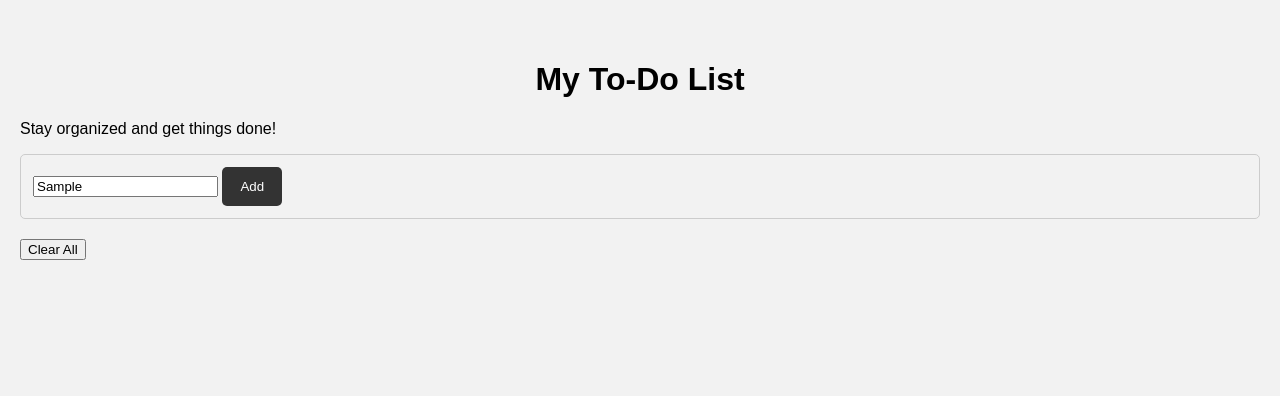
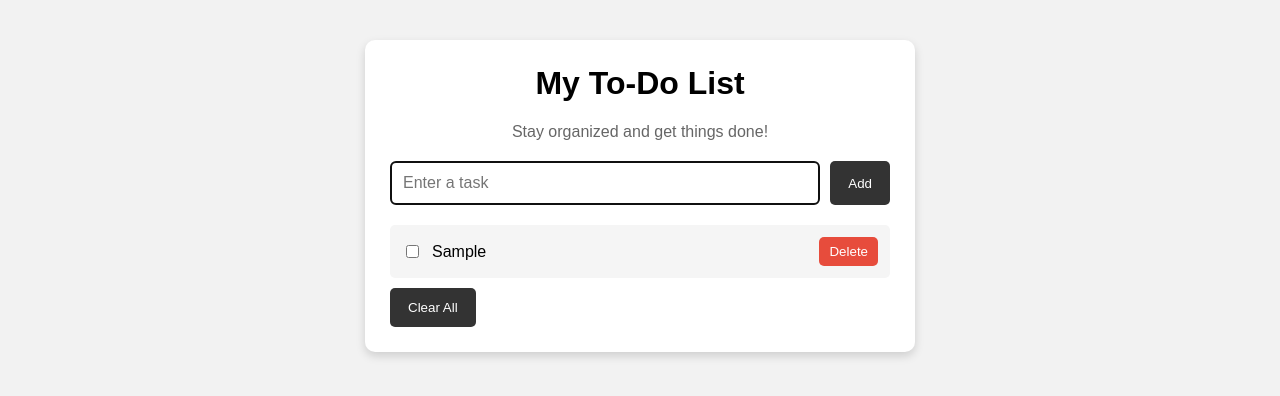
Before and after one commit to eleuteriobeann-bit/To-Do-List, a plain HTML site: page index.html in a window 1280 px wide. Both pictures are taken after typing "Sample" into the empty fields and a click on the button "Add". Drawn offline with Linux system fonts and the light colour scheme.

Commit message:
Fix todo app JavaScript and HTML/CSS issues so the list works properly.

```diff
--- a/index.html
+++ b/index.html
@@ -7,23 +7,19 @@
     <link rel="stylesheet" href="style.css">
 </head>
 <body>
+    <div class="to-do-container">
+        <h1>My To-Do List</h1>
+        <p class="subtitle">Stay organized and get things done!</p>
 
-<div class="To-Do-container">
-    <h1>My To-Do List</h1>
-    <p class="subtittle">Stay organized and get things done!</p>
+        <div class="input-area">
+            <input type="text" id="taskInput" placeholder="Enter a task">
+            <button id="addBtn" type="button">Add</button>
+        </div>
 
-<div class="input-area">
-    <input
-         type="text" id="TaskInput"
-         placeholder="Enter a task">
+        <ul id="taskList"></ul>
+        <button id="clearBtn" class="clear-btn" type="button">Clear All</button>
+    </div>
 
-<button id="addBtn">Add</button>
-</div>
-     <ul id="TaskList"></ul>
-     <button id="clearBtn" class="clear-btn">Clear All</button>
-</div>
-
-    <sript src="script.js"></sript>
-
+    <script src="script.js"></script>
 </body>
 </html>
--- a/script.js
+++ b/script.js
@@ -1,43 +1,58 @@
-function AddTask() {
-     let taskinput = document.getElementById("TaskInput");
-     let task = taskinput.value;
+document.addEventListener("DOMContentLoaded", () => {
+    const taskInput = document.getElementById("taskInput");
+    const taskList = document.getElementById("taskList");
+    const addButton = document.getElementById("addBtn");
+    const clearButton = document.getElementById("clearBtn");
+
+    function addTask() {
+        const task = taskInput.value.trim();
+
         if (task === "") {
-        alert("Please Enter a Task!");
+            alert("Please enter a task!");
             return;
         }
 
-// Create the list item
-     let li = document.createElement("li");
+        const li = document.createElement("li");
 
-// Create Checkbox
-     let checkbox = document.createElement("input");
-     checkbox.type = "checkbox;"
-}
+        const checkbox = document.createElement("input");
+        checkbox.type = "checkbox";
 
-// Create task text
-     let span = document.createElement("span");
-     span.textContet = task;
+        const span = document.createElement("span");
+        span.textContent = task;
 
-// Create delete button
-     let deleteButton = DocumentFragment.Element("button");
-     deleteButton.textContent = "delete";
-     deleteButton.className =  "delete-btn";
+        const deleteButton = document.createElement("button");
+        deleteButton.textContent = "Delete";
+        deleteButton.className = "delete-btn";
+        deleteButton.type = "button";
 
-// Checkbox functionality
-    checkbox.addEventListener("change", function() {
-        span.classList.toggle("completed");
+        checkbox.addEventListener("change", function () {
+            span.classList.toggle("completed", checkbox.checked);
         });
 
-// Delete functionality
-    deleteButton.addEventListener("click", function() {
+        deleteButton.addEventListener("click", function () {
             li.remove();
         });
 
-// Put everything inside the list item
+        li.appendChild(checkbox);
+        li.appendChild(span);
         li.appendChild(deleteButton);
+        taskList.appendChild(li);
 
-// Add list item to the page
-    Content.getElementById("taskList").appendChild(li);
+        taskInput.value = "";
+        taskInput.focus();
+    }
 
-// Clear input box
-    taskInput.value = "";
+    function clearTasks() {
+        taskList.innerHTML = "";
+    }
+
+    addButton.addEventListener("click", addTask);
+
+    taskInput.addEventListener("keydown", function (event) {
+        if (event.key === "Enter") {
+            addTask();
+        }
+    });
+
+    clearButton.addEventListener("click", clearTasks);
+});
--- a/style.css
+++ b/style.css
@@ -1,5 +1,5 @@
-* body {
-    font-family: Arial,sans-serif;
+body {
+    font-family: Arial, sans-serif;
     background: #f2f2f2;
     margin: 0;
     padding: 40px 20px;
@@ -11,15 +11,27 @@
     background: white;
     padding: 25px;
     border-radius: 10px;
-    box-shadow: 0 4px 10px
-    rgba (0,0,0,0,15);
+    box-shadow: 0 4px 10px rgba(0, 0, 0, 0.15);
 }
 
 h1 {
     text-align: center;
+    margin-top: 0;
+}
+
+.subtitle {
+    text-align: center;
+    color: #666;
+    margin-bottom: 20px;
 }
 
 .input-area {
+    display: flex;
+    gap: 10px;
+    margin-bottom: 20px;
+}
+
+.input-area input {
     flex: 1;
     padding: 12px;
     border: 1px solid #ccc;
@@ -27,19 +39,25 @@ h1 {
     font-size: 16px;
 }
 
-.input-area button {
+.input-area button,
+.clear-btn,
+.delete-btn {
     padding: 12px 18px;
     border: none;
     border-radius: 5px;
+    cursor: pointer;
+}
+
+.input-area button,
+.clear-btn {
     background: #333;
     color: white;
-    cursor: pointer;
 }
 
 ul {
     list-style: none;
     padding: 0;
-    margin-top: 20px;
+    margin: 0;
 }
 
 li {
@@ -57,15 +75,12 @@ li span {
 }
 
 .delete-btn {
-    border: none;
     background: #e74c3c;
     color: white;
-    padding : 7px 10px;
-    border-radius: 5px;
-    cursor: pointer;
+    padding: 7px 10px;
 }
 
 .completed {
-    text-decoration: line through;
+    text-decoration: line-through;
     opacity: 0.5;
 }
```
Lines whose indentation alone changed are shown as unchanged.
